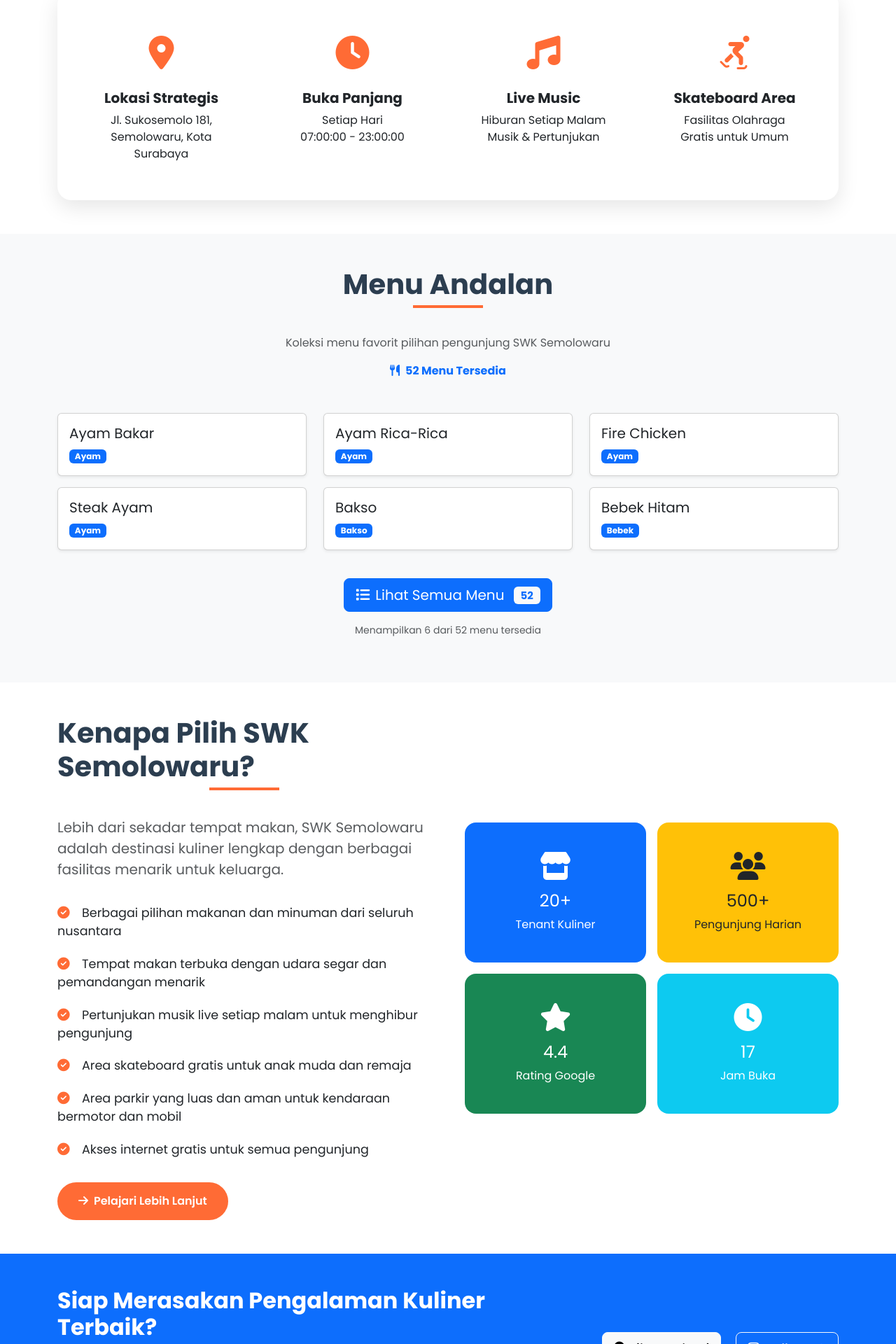
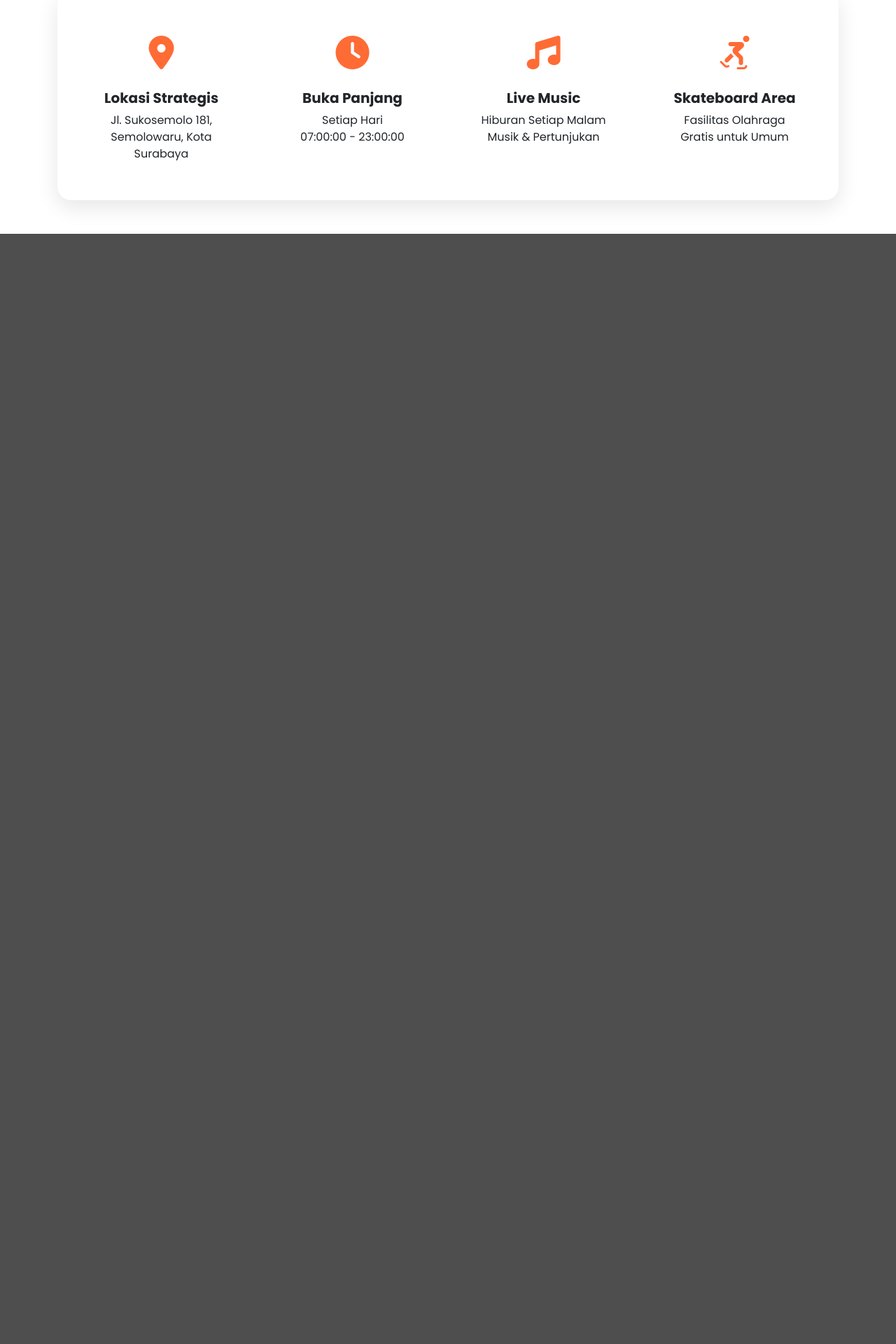
Before and after one commit to bukankesatria/swksemolowaru, a PHP site: page / in a window 1280 px wide. Shown: the part 1071-2991 px from the top of the page at 70% size. After the commit the page ends 1405 px from the top, so only its background shows below. Run offline with PHP 8.4, Linux system fonts and the light colour scheme; data comes from the database, SQL or seed files in the repository.

Commit message:
first commit

```diff
--- a/index.php
+++ b/index.php
@@ -1,6 +1,15 @@
 <?php
 // Koneksi ke database
 require_once 'connection.php';
+
+// Array gambar untuk slideshow (sesuaikan dengan gambar yang ada di folder images)
+$heroImages = [
+    'images/foto-utama2.jpg',
+    'images/aneka-kuliner2.jpg',
+    'images/event-spesial.jpg',
+    'images/futsal-area.jpg',
+    'images/skateboard-area.jpg'
+];
 ?>
 
 <!DOCTYPE html>
@@ -127,261 +356,133 @@ require_once 'connection.php';
         </div>
     </section>
 
-    <!-- Menu Andalan Section -->
-    <section id="menu-andalan" class="py-5 bg-light">
-        <div class="container">
-            <div class="text-center mb-5">
-                <h2 class="section-title">Menu Andalan</h2>
-                <p class="text-muted">Koleksi menu favorit pilihan pengunjung SWK Semolowaru</p>
-                <?php if (isset($totalMenu) && $totalMenu > 0): ?>
-                    <p class="text-primary fw-bold">
-                        <i class="fas fa-utensils me-2"></i><?= $totalMenu ?> Menu Tersedia
-                    </p>
-                <?php endif; ?>
-            </div>
-
-            <!-- Menampilkan 6 menu pertama -->
-            <?php if (!empty($semuaMenuItems)): ?>
-                <div class="row justify-content-center mb-4">
-                    <?php foreach (array_slice($semuaMenuItems, 0, 6) as $item): ?>
-                        <div class="col-md-4 mb-3">
-                            <div class="card h-100 shadow-sm">
-                                <div class="card-body">
-                                    <h5 class="card-title"><?= htmlspecialchars($item['nama_menu']) ?></h5>
-                                    <span class="badge bg-primary"><?= htmlspecialchars($item['kategori']) ?></span>
-                                </div>
-                            </div>
-                        </div>
-                    <?php endforeach; ?>
-                </div>
-            <?php endif; ?>
-
-            <!-- Tombol Lihat Semua Menu -->
-            <div class="text-center mt-4">
-                <div class="row justify-content-center">
-                    <div class="col-auto">
-                        <button type="button" class="btn btn-primary btn-lg" data-bs-toggle="modal" data-bs-target="#allMenuModal">
-                            <i class="fas fa-list me-2"></i>Lihat Semua Menu
-                            <?php if (isset($totalMenu) && $totalMenu > 0): ?>
-                                <span class="badge bg-light text-primary ms-2"><?= $totalMenu ?></span>
-                            <?php endif; ?>
-                        </button>
-                    </div>
-                </div>
-                <?php if (isset($totalMenu) && $totalMenu > 6): ?>
-                    <p class="text-muted mt-3 small">
-                        Menampilkan 6 dari <?= $totalMenu ?> menu tersedia
-                    </p>
-                <?php endif; ?>
-            </div>
-
-            <!-- Modal Semua Menu -->
-            <div class="modal fade" id="allMenuModal" tabindex="-1" aria-labelledby="allMenuModalLabel" aria-hidden="true">
-                <div class="modal-dialog modal-dialog-scrollable modal-lg">
-                    <div class="modal-content">
-                        <div class="modal-header">
-                            <h5 class="modal-title" id="allMenuModalLabel">
-                                <i class="fas fa-utensils me-2"></i>Semua Menu Tersedia
-                            </h5>
-                            <button type="button" class="btn-close" data-bs-dismiss="modal" aria-label="Close"></button>
-                        </div>
-                        <div class="modal-body">
-                            <?php if (!empty($semuaMenuItems)): ?>
-                                <div class="list-group">
-                                    <?php foreach ($semuaMenuItems as $item): ?>
-                                        <div class="list-group-item list-group-item-action">
-                                            <div class="d-flex w-100 justify-content-between">
-                                                <h6 class="mb-1"><?= htmlspecialchars($item['nama_menu']) ?></h6>
-                                            </div>
-                                            <small class="badge bg-primary"><?= htmlspecialchars($item['kategori']) ?></small>
-                                        </div>
-                                    <?php endforeach; ?>
-                                </div>
-                            <?php else: ?>
-                                <p>Daftar menu lengkap akan segera tersedia.</p>
-                            <?php endif; ?>
-                        </div>
-                        <div class="modal-footer">
-                            <button type="button" class="btn btn-secondary" data-bs-dismiss="modal">Tutup</button>
-                        </div>
-                    </div>
-                </div>
-            </div>
-        </div>
-    </section>
-
-
-    <!-- Why Choose SWK Section -->
-    <section class="py-5">
-        <div class="container">
-            <div class="row align-items-center g-5">
-                <div class="col-lg-6">
-                    <h2 class="section-title text-start">Kenapa Pilih SWK Semolowaru?</h2>
-                    <p class="fs-5 text-muted mb-4">Lebih dari sekadar tempat makan, SWK Semolowaru adalah destinasi kuliner lengkap dengan berbagai fasilitas menarik untuk keluarga.</p>
-                    <ul class="feature-list">
-                        <?php foreach ($features as $feature): ?>
-                            <li><i class="fas fa-check-circle"></i><?= htmlspecialchars($feature) ?></li>
-                        <?php endforeach; ?>
-                    </ul>
-                    <div class="mt-4">
-                        <a href="tentang.php" class="btn btn-custom"><i class="fas fa-arrow-right me-2"></i>Pelajari Lebih Lanjut</a>
-                    </div>
-                </div>
-                <div class="col-lg-6">
-                    <div class="row g-3">
-                        <div class="col-6">
-                            <div class="bg-primary rounded-4 p-4 text-white text-center d-flex flex-column justify-content-center" style="height: 200px;"><i class="fas fa-store fs-1 mb-3"></i>
-                                <h4>20+</h4>
-                                <p class="mb-0">Tenant Kuliner</p>
-                            </div>
-                        </div>
-                        <div class="col-6">
-                            <div class="bg-warning rounded-4 p-4 text-dark text-center d-flex flex-column justify-content-center" style="height: 200px;"><i class="fas fa-users fs-1 mb-3"></i>
-                                <h4>500+</h4>
-                                <p class="mb-0">Pengunjung Harian</p>
-                            </div>
-                        </div>
-                        <div class="col-6">
-                            <div class="bg-success rounded-4 p-4 text-white text-center d-flex flex-column justify-content-center" style="height: 200px;"><i class="fas fa-star fs-1 mb-3"></i>
-                                <h4><?= htmlspecialchars($siteInfo['rating']) ?></h4>
-                                <p class="mb-0">Rating Google</p>
-                            </div>
-                        </div>
-                        <div class="col-6">
-                            <div class="bg-info rounded-4 p-4 text-white text-center d-flex flex-column justify-content-center" style="height: 200px;"><i class="fas fa-clock fs-1 mb-3"></i>
-                                <h4>17</h4>
-                                <p class="mb-0">Jam Buka</p>
-                            </div>
-                        </div>
-                    </div>
-                </div>
-            </div>
-        </div>
-    </section>
-
-    <!-- CTA Section -->
-    <section class="py-5 bg-primary text-white">
-        <div class="container">
-            <div class="row align-items-center">
-                <div class="col-lg-8">
-                    <h2 class="fw-bold mb-3">Siap Merasakan Pengalaman Kuliner Terbaik?</h2>
-                    <p class="fs-5 mb-4">Nikmati berbagai fasilitas lengkap dan kuliner terbaik di <?= htmlspecialchars($siteInfo['name']) ?>. Kunjungi kami sekarang!</p>
-                </div>
-                <div class="col-lg-4 text-lg-end">
-                    <a href="https://maps.app.goo.gl/BaHAs5VQsMKqDSKFA" class="btn btn-light btn-lg me-3" target="_blank">
-                        <i class="fas fa-map-marker-alt me-2"></i>Lihat Lokasi
-                    </a>
-                    <a href="https://www.instagram.com/<?= substr($siteInfo['instagram'], 1) ?>/" class="btn btn-outline-light btn-lg" target="_blank">
-                        <i class="fab fa-instagram me-2"></i>Follow IG
-                    </a>
-                </div>
-            </div>
-        </div>
-    </section>
-
-    <!-- Footer -->
-    <footer class="bg-dark text-white py-5">
-        <div class="container">
-            <div class="row g-4">
-                <div class="col-lg-4">
-                    <div class="mb-4">
-                        <img src="images/logo/Logo Semolowaru-02.png" alt="<?= htmlspecialchars($siteInfo['name']) ?>" style="height: 60px;">
-                    </div>
-                    <p class="text-light mb-3"><?= htmlspecialchars($siteInfo['full_name']) ?> - Tempat kuliner terbaik dengan fasilitas lengkap dan suasana yang nyaman untuk keluarga.</p>
-                    <div class="d-flex gap-3">
-                        <a href="https://www.instagram.com/<?= substr($siteInfo['instagram'], 1) ?>/" class="text-white fs-4" target="_blank">
-                            <i class="fab fa-instagram"></i>
-                        </a>
-                        <a href="tel:<?= htmlspecialchars($siteInfo['phone']) ?>" class="text-white fs-4">
-                            <i class="fas fa-phone"></i>
-                        </a>
-                        <a href="https://maps.app.goo.gl/BaHAs5VQsMKqDSKFA" class="text-white fs-4" target="_blank">
-                            <i class="fas fa-map-marker-alt"></i>
-                        </a>
-                    </div>
-                </div>
-                <div class="col-lg-2">
-                    <h5 class="fw-bold mb-3">Menu</h5>
-                    <ul class="list-unstyled">
-                        <li><a href="index.php" class="text-light text-decoration-none">Beranda</a></li>
-                        <li><a href="tentang.php" class="text-light text-decoration-none">Tentang</a></li>
-                        <li><a href="tenant.php" class="text-light text-decoration-none">Tenant</a></li>
-                        <li><a href="fasilitas.php" class="text-light text-decoration-none">Fasilitas</a></li>
-                        <li><a href="galeri.php" class="text-light text-decoration-none">Galeri</a></li>
-                    </ul>
-                </div>
-                <div class="col-lg-3">
-                    <h5 class="fw-bold mb-3">Jam Operasional</h5>
-                    <?php if (!empty($operatingHours)): ?>
-                        <?php foreach (array_slice($operatingHours, 0, 7) as $hour): ?>
-                            <div class="d-flex justify-content-between mb-2">
-                                <span><?= htmlspecialchars($hour['day_name']) ?></span>
-                                <span class="text-light">
-                                    <?php if ($hour['is_open'] == 1): ?>
-                                        <?= htmlspecialchars($hour['open_time']) ?> - <?= htmlspecialchars($hour['close_time']) ?>
-                                    <?php else: ?>
-                                        Tutup
-                                    <?php endif; ?>
-                                </span>
-                            </div>
-                        <?php endforeach; ?>
-                    <?php else: ?>
-                        <p class="text-light">Setiap hari: 07:00 - 24:00</p>
-                    <?php endif; ?>
-                </div>
-                <div class="col-lg-3">
-                    <h5 class="fw-bold mb-3">Kontak</h5>
-                    <div class="mb-2">
-                        <i class="fas fa-map-marker-alt me-2"></i>
-                        <span class="text-light"><?= htmlspecialchars($siteInfo['address']) ?></span>
-                    </div>
-                    <div class="mb-2">
-                        <i class="fas fa-phone me-2"></i>
-                        <span class="text-light"><?= htmlspecialchars($siteInfo['phone']) ?></span>
-                    </div>
-                    <div class="mb-2">
-                        <i class="fab fa-instagram me-2"></i>
-                        <a class="text-light text-decoration-none" href="https://www.instagram.com/swk_semolowaru/" target="_blank" rel="noopener noreferrer">
-                            SWK Semolowaru
-                        </a>
-                    </div>
-                    <div class="mb-2">
-                        <i class="fab fa-instagram me-2"></i>
-                        <a class="text-light text-decoration-none" href="https://www.instagram.com/kelurahan_semolowaru" target="_blank" rel="noopener noreferrer">
-                            Kelurahan Semolowaru
-                        </a>
-                    </div>
-                    <div class="mb-2">
-                        <i class="fab fa-instagram me-2"></i>
-                        <a class="text-light text-decoration-none" href="https://www.instagram.com/dinkopdag_surabaya/" target="_blank" rel="noopener noreferrer">
-                            Dinkopumdag Surabaya
-                        </a>
-                    </div>
-                    <div class="mb-2">
-                        <i class="fas fa-globe me-2"></i>
-                        <a class="text-light text-decoration-none" href="https://sswalfa.surabaya.go.id/" target="_blank" rel="noopener noreferrer">
-                            sswalfa.surabaya.go.id
-                        </a>
-                    </div>
-                </div>
-            </div>
-            <hr class="my-4">
-            <div class="text-center">
-                <p class="mb-0 text-light">&copy; <?= date('Y') ?> <?= htmlspecialchars($siteInfo['name']) ?>. All rights reserved.</p>
-            </div>
-        </div>
-    </footer>
-
-    <!-- Floating WhatsApp -->
-    <a href="https://wa.me/<?= str_replace(['+', '-', ' '], '', htmlspecialchars($siteInfo['phone'])) ?>" class="floating-whatsapp" target="_blank" title="Chat WhatsApp"><i class="fab fa-whatsapp"></i></a>
-
-
     <!-- Scripts -->
     <!-- Bootstrap JS Bundle (termasuk Popper) -->
     <script src="https://cdnjs.cloudflare.com/ajax/libs/bootstrap/5.3.0/js/bootstrap.bundle.min.js"></script>
 
-    <script src="script.js"></script> <!-- ✅ Benar -->
+    <script>
+        // Hero Slideshow JavaScript
+        let currentSlide = 0;
+        const slides = document.querySelectorAll('.hero-slide');
+        const indicators = document.querySelectorAll('.hero-indicator');
+        const totalSlides = slides.length;
+        let slideInterval;
 
+        // Initialize slideshow
+        function initSlideshow() {
+            if (totalSlides > 1) {
+                startAutoSlide();
+            }
+        }
+
+        // Start automatic sliding
+        function startAutoSlide() {
+            slideInterval = setInterval(() => {
+                nextSlide();
+            }, 5000); // Change slide every 5 seconds
+        }
+
+        // Stop automatic sliding
+        function stopAutoSlide() {
+            clearInterval(slideInterval);
+        }
+
+        // Go to specific slide
+        function goToSlide(slideIndex) {
+            stopAutoSlide();
+
+            // Remove active class from current slide and indicator
+            slides[currentSlide].classList.remove('active');
+            indicators[currentSlide].classList.remove('active');
+
+            // Set new current slide
+            currentSlide = slideIndex;
+
+            // Add active class to new slide and indicator
+            slides[currentSlide].classList.add('active');
+            indicators[currentSlide].classList.add('active');
+
+            // Restart auto slide after manual navigation
+            setTimeout(startAutoSlide, 3000);
+        }
+
+        // Next slide
+        function nextSlide() {
+            const nextIndex = (currentSlide + 1) % totalSlides;
+            goToSlideWithoutRestart(nextIndex);
+        }
+
+        // Previous slide
+        function previousSlide() {
+            stopAutoSlide();
+            const prevIndex = (currentSlide - 1 + totalSlides) % totalSlides;
+            goToSlideWithoutRestart(prevIndex);
+            setTimeout(startAutoSlide, 3000);
+        }
+
+        // Go to slide without restarting auto-slide (for automatic transitions)
+        function goToSlideWithoutRestart(slideIndex) {
+            // Remove active class from current slide and indicator
+            slides[currentSlide].classList.remove('active');
+            indicators[currentSlide].classList.remove('active');
+
+            // Set new current slide
+            currentSlide = slideIndex;
+
+            // Add active class to new slide and indicator
+            slides[currentSlide].classList.add('active');
+            indicators[currentSlide].classList.add('active');
+        }
+
+        // Pause slideshow on hover
+        const heroSection = document.querySelector('.hero-section');
+        heroSection.addEventListener('mouseenter', stopAutoSlide);
+        heroSection.addEventListener('mouseleave', () => {
+            if (totalSlides > 1) {
+                startAutoSlide();
+            }
+        });
+
+        // Initialize when DOM is loaded
+        document.addEventListener('DOMContentLoaded', initSlideshow);
+
+        // Keyboard navigation
+        document.addEventListener('keydown', (e) => {
+            if (e.key === 'ArrowLeft') {
+                previousSlide();
+            } else if (e.key === 'ArrowRight') {
+                nextSlide();
+            }
+        });
+
+        // Touch/swipe support for mobile
+        let touchStartX = 0;
+        let touchEndX = 0;
+
+        heroSection.addEventListener('touchstart', (e) => {
+            touchStartX = e.changedTouches[0].screenX;
+        });
+
+        heroSection.addEventListener('touchend', (e) => {
+            touchEndX = e.changedTouches[0].screenX;
+            handleSwipe();
+        });
+
+        function handleSwipe() {
+            const swipeThreshold = 50;
+            const diff = touchStartX - touchEndX;
+
+            if (Math.abs(diff) > swipeThreshold) {
+                if (diff > 0) {
+                    nextSlide(); // Swipe left - next slide
+                } else {
+                    previousSlide(); // Swipe right - previous slide
+                }
+            }
+        }
+    </script>
+
+    <script src="script.js"></script>
 
 </body>
 
--- a/kontak.php
+++ b/kontak.php
@@ -947,7 +947,7 @@ require_once 'connection.php';
                         </div>
                         <div class="mb-3">
                             <i class="fas fa-bus text-primary me-2"></i>
-                            <span>Akses transportasi umum mudah</span>
+                            <span>Akses transportasi umum mudah (Wara-wiri, Ojek Online)</span>
                         </div>
                     </div>
                 </div>
```
Also changed, not shown: other parts of index.php (+223 -3 lines), images/event-spesial.JPG (added), images/futsal-area.JPG (added), images/skateboard-area.JPG (added), 1 other file.
